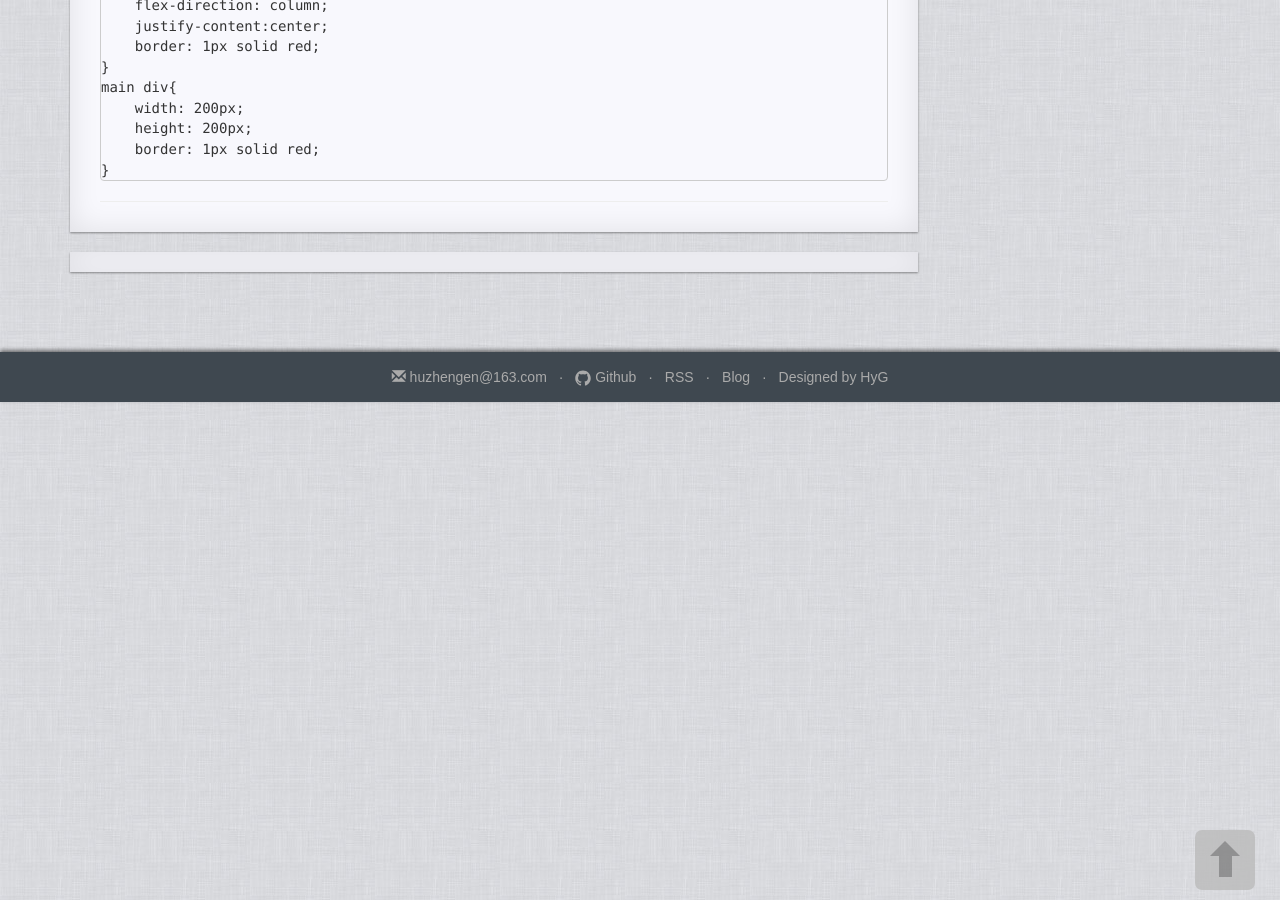
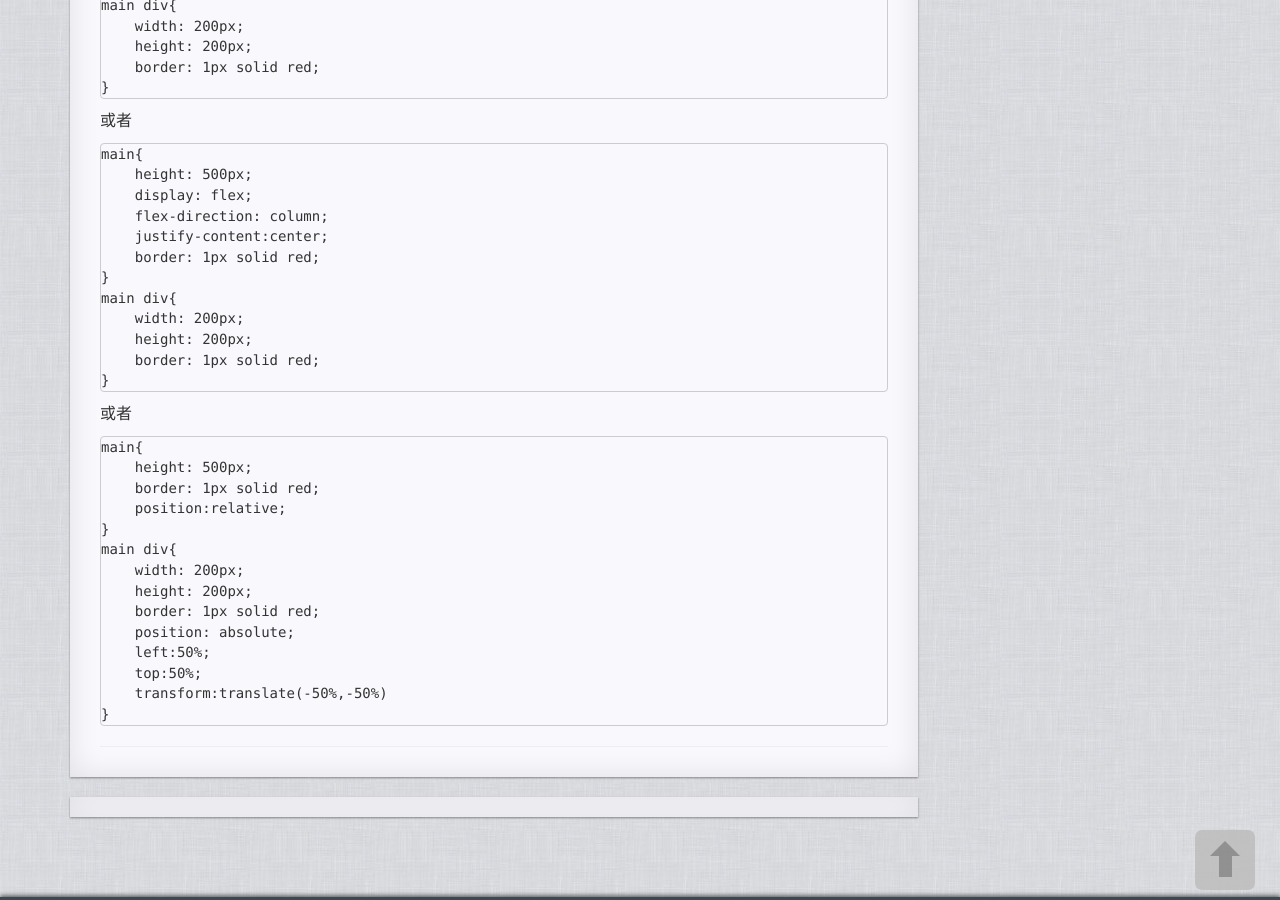
Before and after one commit to huzhengen/huzhengen.github.io, a Jekyll site: the page built from _posts/2018-10-11-css-basic-layout.md, in a window 1280 px wide and 900 px high, scrolled down 2605 px. Built offline with Jekyll 4.4.1, drawn with Linux system fonts in a browser that asks for light colours; nearby versions of some CDN libraries; comment, search, counter and statistics services are not loaded; a style sheet for code colours, icons or effects is not loaded; some of the changed text lies outside the part shown.

Commit message:
blog css layout

````diff
--- a/_posts/2018-10-11-css-basic-layout.md
+++ b/_posts/2018-10-11-css-basic-layout.md
@@ -101,6 +101,19 @@ div{
 }
 ```
 
+或者
+
+```css
+div{
+    width: 300px;
+    height:200px;
+    border:1px solid red;
+    position:absolute;
+    left:50%;
+    transform:translateX(-50%)
+}
+```
+
 2、内联元素
 
 给父级元素加`text-align: center`
@@ -170,3 +183,21 @@ main div{
     border: 1px solid red;
 }
 ```
+
+或者
+```css
+main{
+    height: 500px;
+    border: 1px solid red;
+    position:relative;
+}
+main div{
+    width: 200px;
+    height: 200px;
+    border: 1px solid red;
+    position: absolute;
+    left:50%;
+    top:50%;
+    transform:translate(-50%,-50%)
+}
+```
````
